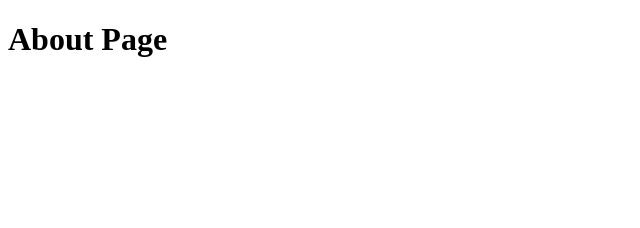
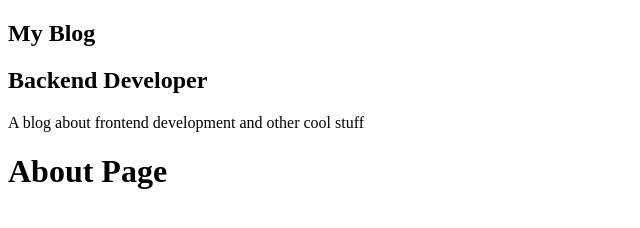
Before and after one commit to zed4k/aula-gatsby, a Gatsby site: page /about in a window 1280 px wide. Shown: the whole page, without its empty margins (0-640 px from the left). Built offline with nearby package versions, Linux system fonts and the light colour scheme; Gatsby itself is replaced by a stand-in of ours.

Commit message:
aula 14 - antes da refatoração

```diff
--- a/gatsby-config.js
+++ b/gatsby-config.js
@@ -1,6 +1,7 @@
 module.exports = {
   siteMetadata: {
     title: `My Blog`,
+    position: `Backend Developer`,
     description: `A blog about frontend development and other cool stuff`,
     author: `@zed`,
   },
@@ -31,4 +32,4 @@ module.exports = {
     // To learn more, visit: https://gatsby.dev/offline
     // `gatsby-plugin-offline`,
   ],
-}
+};
--- a/package.json
+++ b/package.json
@@ -13,6 +13,7 @@
     "gatsby-plugin-sharp": "^2.3.5",
     "gatsby-source-filesystem": "^2.1.40",
     "gatsby-transformer-sharp": "^2.3.7",
+    "graphql-playground": "^1.3.17",
     "prop-types": "^15.7.2",
     "react": "^16.12.0",
     "react-dom": "^16.12.0",
@@ -28,6 +29,7 @@
   "scripts": {
     "build": "gatsby build",
     "develop": "gatsby develop",
+    "playground": "GATSBY_GRAPHQL_IDE=playground gatsby develop",
     "format": "prettier --write \"**/*.{js,jsx,json,md}\"",
     "start": "npm run develop",
     "serve": "gatsby serve",
--- /dev/null
+++ b/src/components/Profile/index.js
@@ -0,0 +1,33 @@
+import React from "react";
+import { StaticQuery, graphql } from "gatsby";
+
+const Profile = () => (
+  // <> fragment
+  <StaticQuery
+    query={graphql`
+      query MySiteMetadata {
+        site {
+          siteMetadata {
+            title
+            position
+            description
+            author
+          }
+        }
+      }
+    `}
+    render={({
+      site: {
+        siteMetadata: { title, position, description },
+      },
+    }) => (
+      <div className="Profile-wrapper">
+        <h1>{title}</h1>
+        <h2>{position}</h2>
+        <p>{description}</p>
+      </div>
+    )}
+  />
+);
+
+export default Profile;
--- a/src/components/layout.js
+++ b/src/components/layout.js
@@ -5,16 +5,24 @@
  * See: https://www.gatsbyjs.org/docs/use-static-query/
  */
 
-import React from "react"
-import PropTypes from "prop-types"
+import React from "react";
+import PropTypes from "prop-types";
 // import { useStaticQuery, graphql } from "gatsby"
+import Profile from "./Profile";
 
 const Layout = ({ children }) => {
-  return <main>{children}</main>
-}
+  return (
+    <>
+      <aside>
+        <Profile></Profile>
+      </aside>
+      <main>{children}</main>
+    </> // fragment
+  );
+};
 
 Layout.propTypes = {
   children: PropTypes.node.isRequired,
-}
+};
 
-export default Layout
+export default Layout;
--- a/src/pages/about.js
+++ b/src/pages/about.js
@@ -1,7 +1,12 @@
-import React from 'react'
+import React from "react";
+import Layout from "../components/layout";
+import SEO from "../components/seo";
 
 const AboutPage = () => (
+  <Layout>
+    <SEO title="About" />
     <h1>About Page</h1>
-)
+  </Layout>
+);
 
-export default AboutPage
+export default AboutPage;
```
Also changed, not shown: src/pages/index.js (+17 -1 lines), 2 other files.
